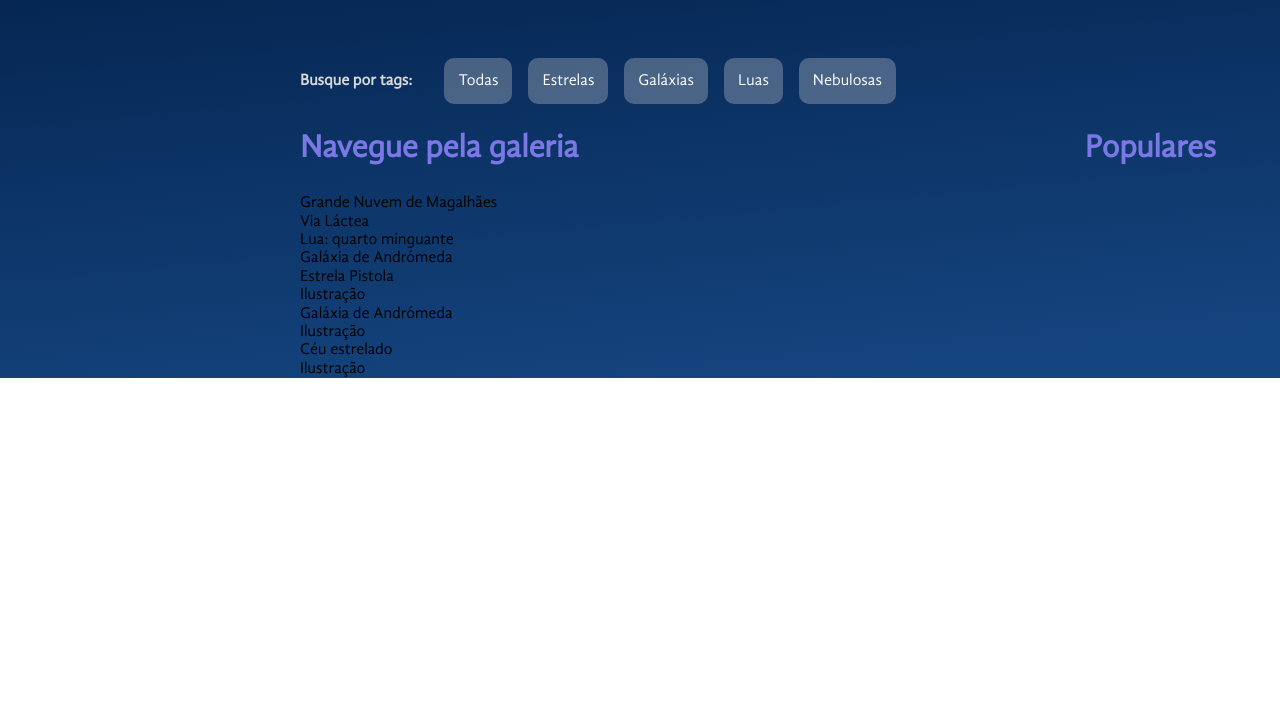
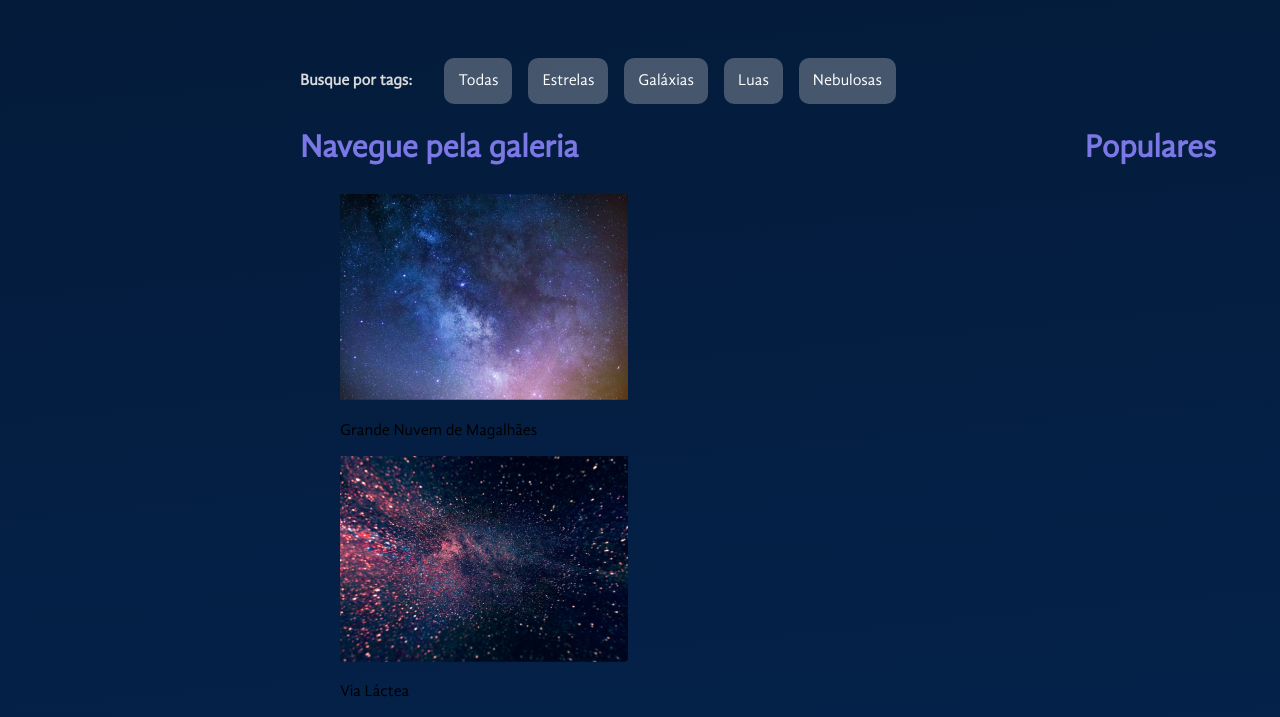
Before and after one commit to leonardo-amaro/space-app, a React (Vite) app: page / in a window 1280 px wide. Shown: the part 534-1251 px from the top of the page. Before the commit the page ends 912 px from the top, so only its background shows below. Built offline with nearby package versions, Linux system fonts and the light colour scheme.

Commit message:
adicionando componente para renderizar Imagens da Galeria

```diff
--- /dev/null
+++ b/src/components/Galeria/Imagens/index.jsx
@@ -0,0 +1,14 @@
+const Imagens = ({ foto }) => {
+  return (
+    <figure>
+      <img src={foto.path} alt={`Foto de ${foto.titulo}`} />
+      <figcaption>
+        <p>
+          {foto.titulo}
+        </p>
+      </figcaption>
+    </figure>
+  )
+}
+
+export default Imagens
--- a/src/components/Galeria/index.jsx
+++ b/src/components/Galeria/index.jsx
@@ -2,6 +2,7 @@ import { styled } from 'styled-components'
 import Tags from './Tags'
 import Titulo from '../Titulo'
 import Populares from './Populares'
+import Imagens from './Imagens'
 
 const GaleriaContainer = styled.div`
   display: flex;
@@ -19,7 +20,9 @@ const Galeria = ({ fotos = [] }) => {
           <Titulo>
             Navegue pela galeria
           </Titulo>
-          {fotos.map((foto) => <div>{foto.titulo}</div>)}
+          {fotos.map(
+            (foto) => <Imagens key={foto.id} foto={foto} />
+          )}
         </SecaoFluida>
         <Populares />
       </GaleriaContainer>
```
